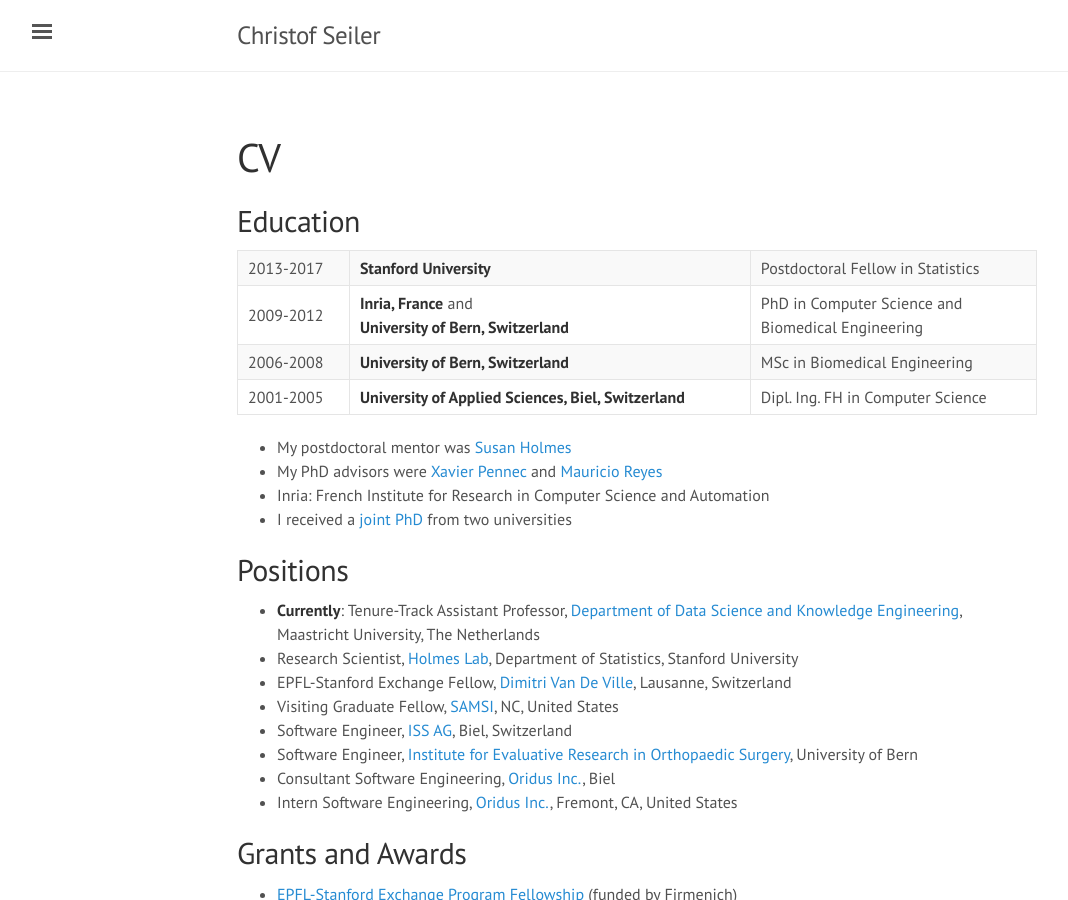
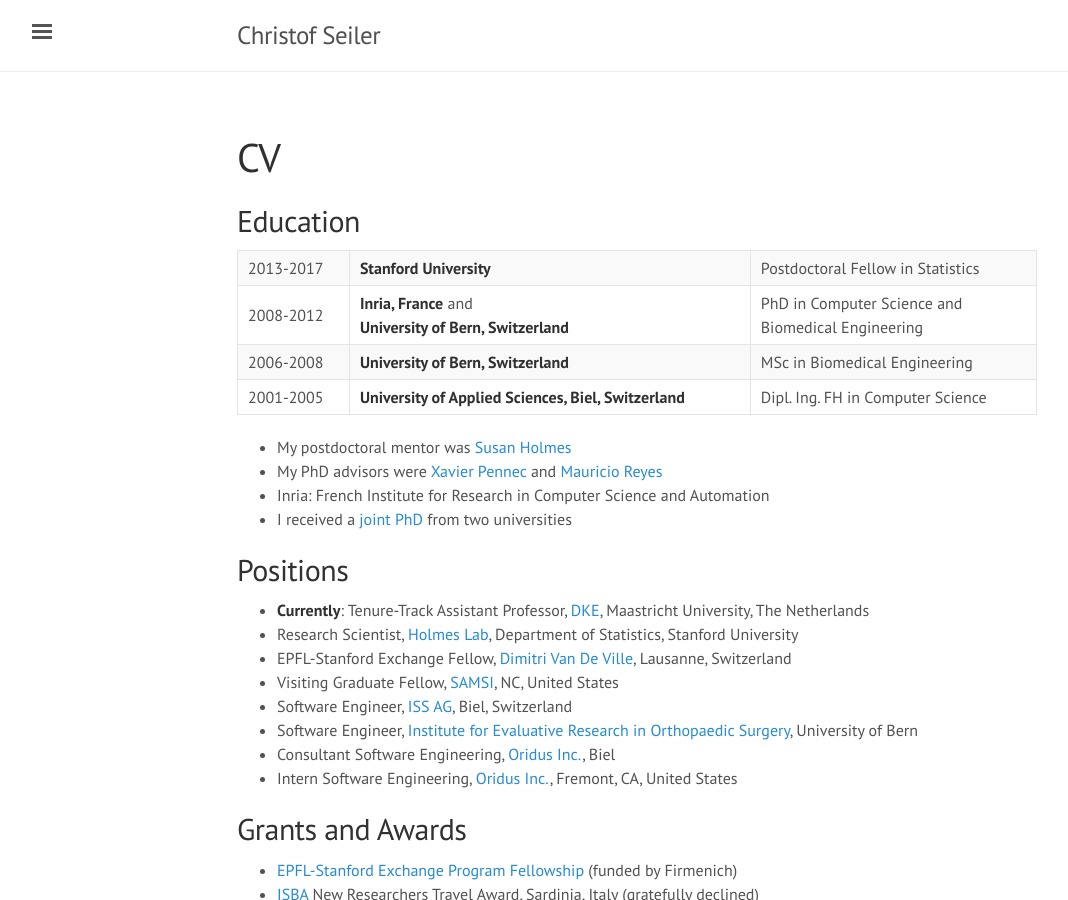
Before and after one commit to ChristofSeiler/ChristofSeiler.github.io, a Jekyll site: the page built from about.md, in a window 1280 px wide and 900 px high. Shown: the whole window, without its empty margins (3-1071 px from the left). Built offline with Jekyll 4.4.1, drawn with Linux system fonts in a browser that asks for light colours.

Commit message:
further simplified

```diff
--- a/about.md
+++ b/about.md
@@ -6,7 +6,7 @@
 ## Education
 
 2013-2017 | **Stanford University**                                        | Postdoctoral Fellow in Statistics
-2009-2012 | **Inria, France** and <br> **University of Bern, Switzerland** | PhD in Computer Science and <br> Biomedical Engineering
+2008-2012 | **Inria, France** and <br> **University of Bern, Switzerland** | PhD in Computer Science and <br> Biomedical Engineering
 2006-2008 | **University of Bern, Switzerland**                            | MSc in Biomedical Engineering
 2001-2005 | **University of Applied Sciences, Biel, Switzerland**          | Dipl. Ing. FH in Computer Science
 
@@ -17,7 +17,7 @@
 
 ## Positions
 
-* **Currently**: Tenure-Track Assistant Professor, [Department of Data Science and Knowledge Engineering](https://www.maastrichtuniversity.nl/about-um/faculties/science-and-engineering/fse-departments/department-data-science-and-knowledge), Maastricht University, The Netherlands
+* **Currently**: Tenure-Track Assistant Professor, [DKE](https://www.maastrichtuniversity.nl/about-um/faculties/science-and-engineering/fse-departments/department-data-science-and-knowledge), Maastricht University, The Netherlands
 * Research Scientist, [Holmes Lab](http://statweb.stanford.edu/~susan/lab_index.html), Department of Statistics, Stanford University
 * EPFL-Stanford Exchange Fellow, [Dimitri Van De Ville](http://miplab.epfl.ch/index.php/people/vandeville), Lausanne, Switzerland
 * Visiting Graduate Fellow, [SAMSI](https://www.samsi.info/), NC, United States
```
